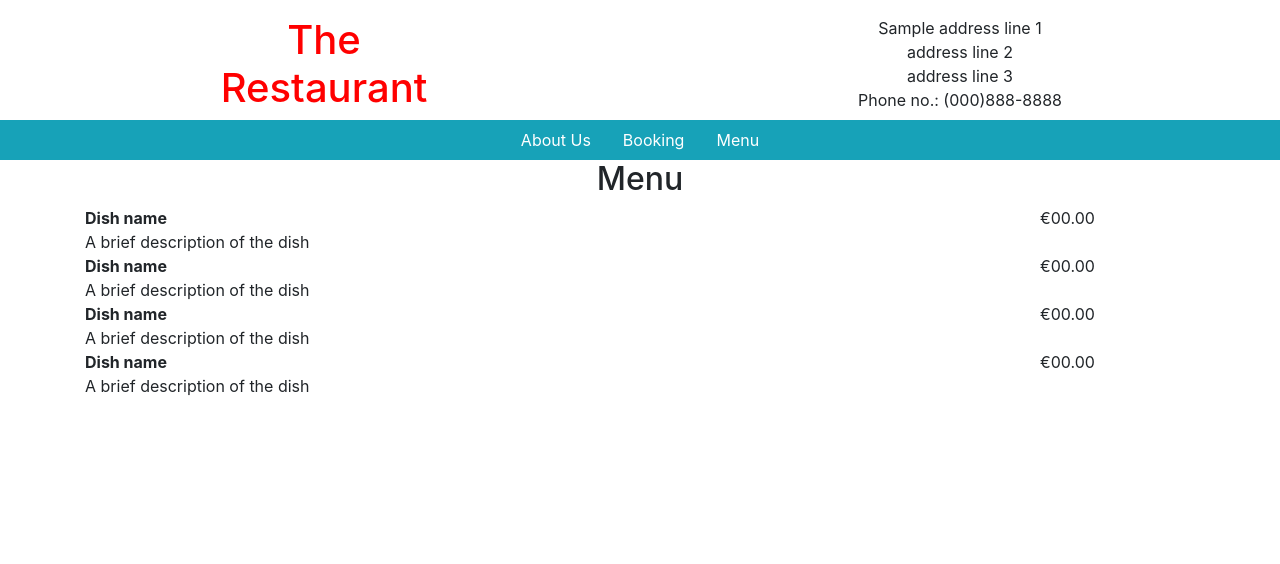
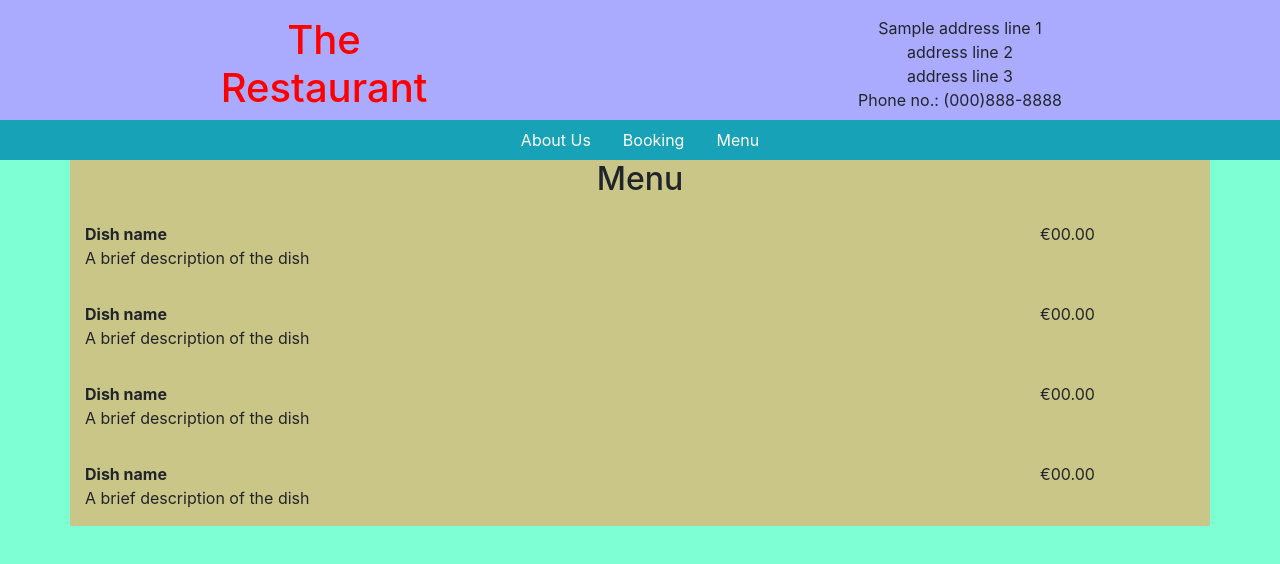
Before and after one commit to James-Glennon/Portfolio-project-4, a plain HTML site: page menu.html in a window 1280 px wide. Drawn offline with nearby package versions, Linux system fonts and the light colour scheme.

Commit message:
add custom background colours

```diff
--- a/assets/css/style.css
+++ b/assets/css/style.css
@@ -1,3 +1,7 @@
+body{
+    background-color: aquamarine;
+}
+
 h1{
     color: red;
     padding-top: 16px;
@@ -15,3 +19,17 @@ header{
     box-sizing: border-box;
     text-align: center;
 }
+
+/* Custom background colours */
+.bg-lavander {
+    background-color: #aaf;
+}
+
+.bg-menu {
+    background-color: rgb(202, 198, 136);
+}
+
+/* Menu item styling */
+.menu-item {
+    padding: 1rem 0;
+}
```
